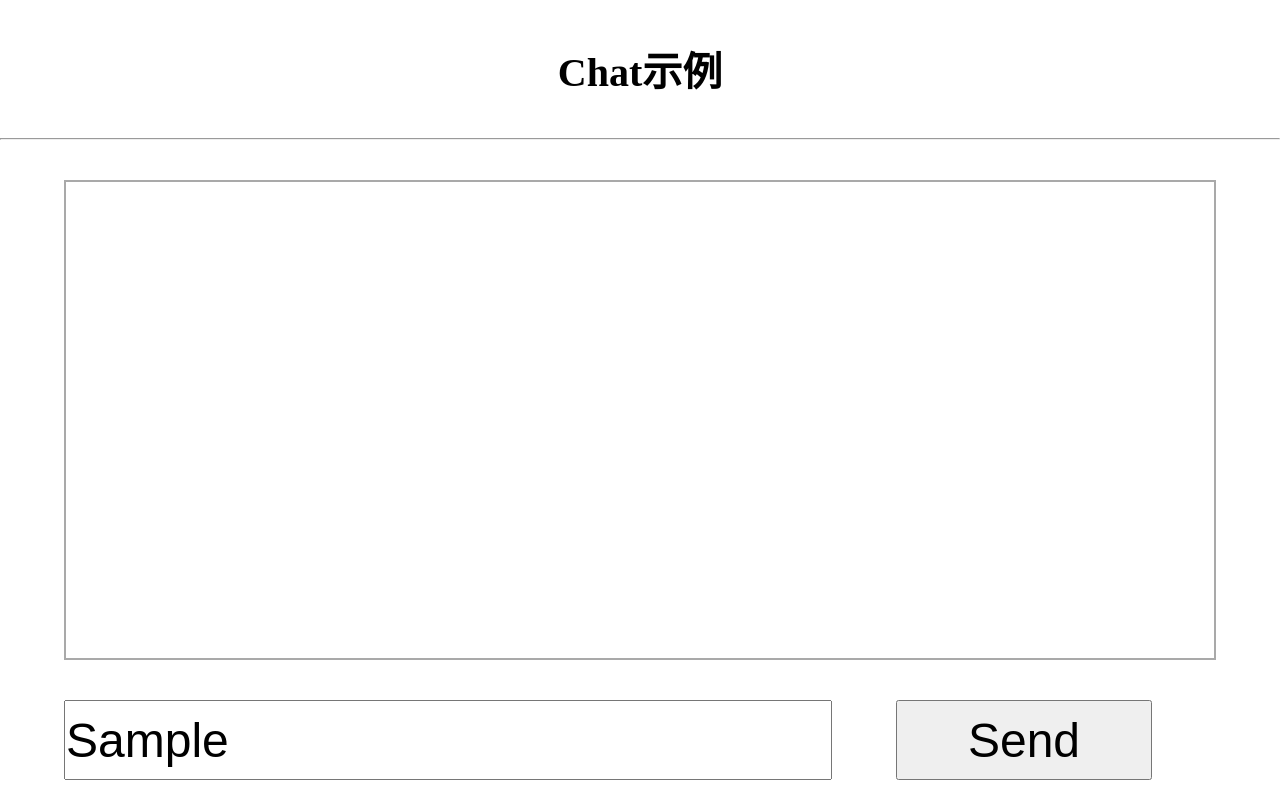
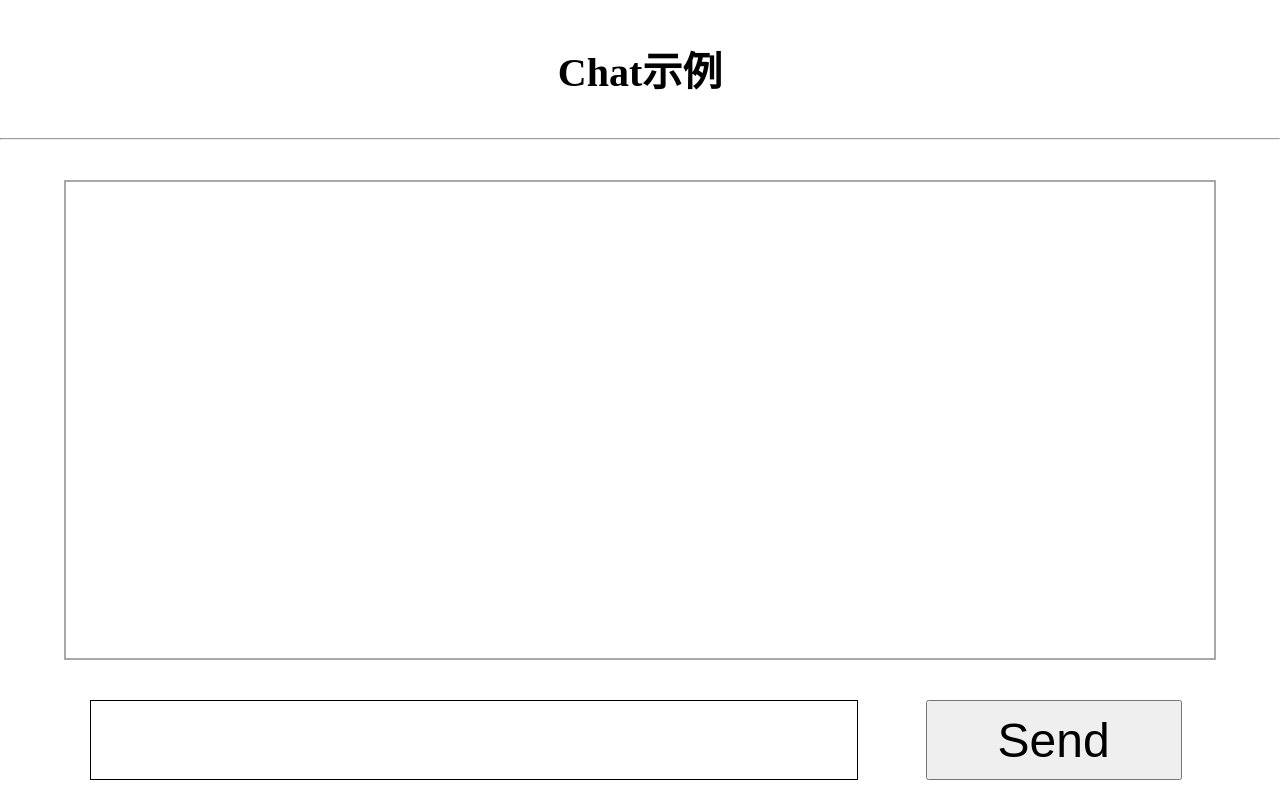
Before and after one commit to modyuan/redis-example, a website: page static/chat.html in a window 1280 px wide. Both pictures are taken after typing "Sample" into the empty fields and a click on the button "Send". Drawn offline with Linux system fonts and the light colour scheme.

Commit message:
完成chat

```diff
--- a/index.js
+++ b/index.js
@@ -2,6 +2,7 @@ const path = require('path');
 const fs = require('fs');
 const http = require('http');
 const redis = require('./redisdb');
+const ws =require('./ws');
 
 
 const staticPath = path.join(__dirname, "static");
--- a/static/chat.html
+++ b/static/chat.html
@@ -6,63 +6,88 @@
           content="width=device-width, initial-scale=1.0, user-scalable=no, minimum-scale=1.0, maximum-scale=1.0"/>
     <title>Chat示例</title>
     <style>
-        *{
-            margin:0;
-            padding:0;
+        * {
+            margin: 0;
+            padding: 0;
             box-sizing: border-box;
         }
+
         h1 {
-            margin:5vmin auto;
+            margin: 5vmin auto;
             text-align: center;
-            font-size:5vmin;
+            font-size: 5vmin;
         }
 
-        pre{
-            margin:30px;
-            font-family:Consolas, Monaco, monospace;;
-            border:1px solid black;
-            padding:10px;
-            white-space :pre-wrap;
+        pre {
+            margin: 30px;
+            font-family: Consolas, Monaco, monospace;;
+            border: 1px solid black;
+            padding: 10px;
+            white-space: pre-wrap;
             word-break: break-all;
         }
+
         div#out {
             width: 90vw;
             height: 70vh;
-            margin:0 auto;
-            margin-top:5vmin;
+            margin: 0 auto;
+            margin-top: 5vmin;
         }
-        div#display{
+
+        div#display {
             width: 90vw;
             height: 60vh;
             border: 2px solid darkgrey;
-            margin:0 auto;
+            margin: 0 auto;
             overflow: scroll;
             font-size: 4vw;
         }
-        #msg{
-            margin-top: 5vmin;
+
+        #msgbox {
+            margin-top: 5vh;
+            margin-left:2vw;
             width: 60vw;
-            height:10vmin;
+            height: 10vmin;
             font-size: 6vmin;
             vertical-align: center;
+            border: 1px solid black;
         }
-        #btn{
-            margin-top: 5vmin;
+
+        #btn {
+            margin-top: 5vh;
             margin-left: 5vw;
             width: 20vw;
-            height:10vmin;
+            height: 10vmin;
             font-size: 6vmin;
             vertical-align: center;
         }
     </style>
     <script>
-        document.addEventListener("DOMContentLoaded",()=>{
-            window.ws= new WebSocket("ws://" +window.location.hostname+ ":8011/")
-           window.btn=document.getElementById("btn");
-           window.display= document.getElementById("display");
-           window.btn.onclick=()=>{
-                window.display.scrollTo(0,window.display.scrollHeight);
-           };
+        document.addEventListener("DOMContentLoaded", () => {
+            let btn = document.getElementById("btn");
+            let display = document.getElementById("display");
+            let msgbox =document.getElementById("msgbox");
+            //only for recv
+            let ws = new WebSocket("ws://" + window.location.hostname + ":8011/");
+            //only for post
+            let ws2 = new WebSocket("ws://" + window.location.hostname + ":8012/");
+
+            window.myws=ws;
+            ws.onmessage=(event)=>{
+                display.innerText+="-> "+event.data+"\n";
+                display.scrollTo(0, display.scrollHeight);
+            };
+
+            btn.onclick = () => {
+                display.scrollTo(0, display.scrollHeight);
+                ws2.send(msgbox.value);
+                msgbox.value='';
+            };
+            msgbox.onkeypress=(event)=>{
+                if(event.code === 'Enter'){
+                  btn.click();
+                }
+            }
         });
 
     </script>
@@ -75,7 +100,8 @@
 
     </div>
     <div id="input">
-        <input type="text" id="msg"><button id="btn">Send</button>
+        <input type="text" id="msgbox">
+        <button id="btn">Send</button>
     </div>
 
 </div>
```
Also changed, not shown: ws.js (+20 -5 lines), 1 other file.
